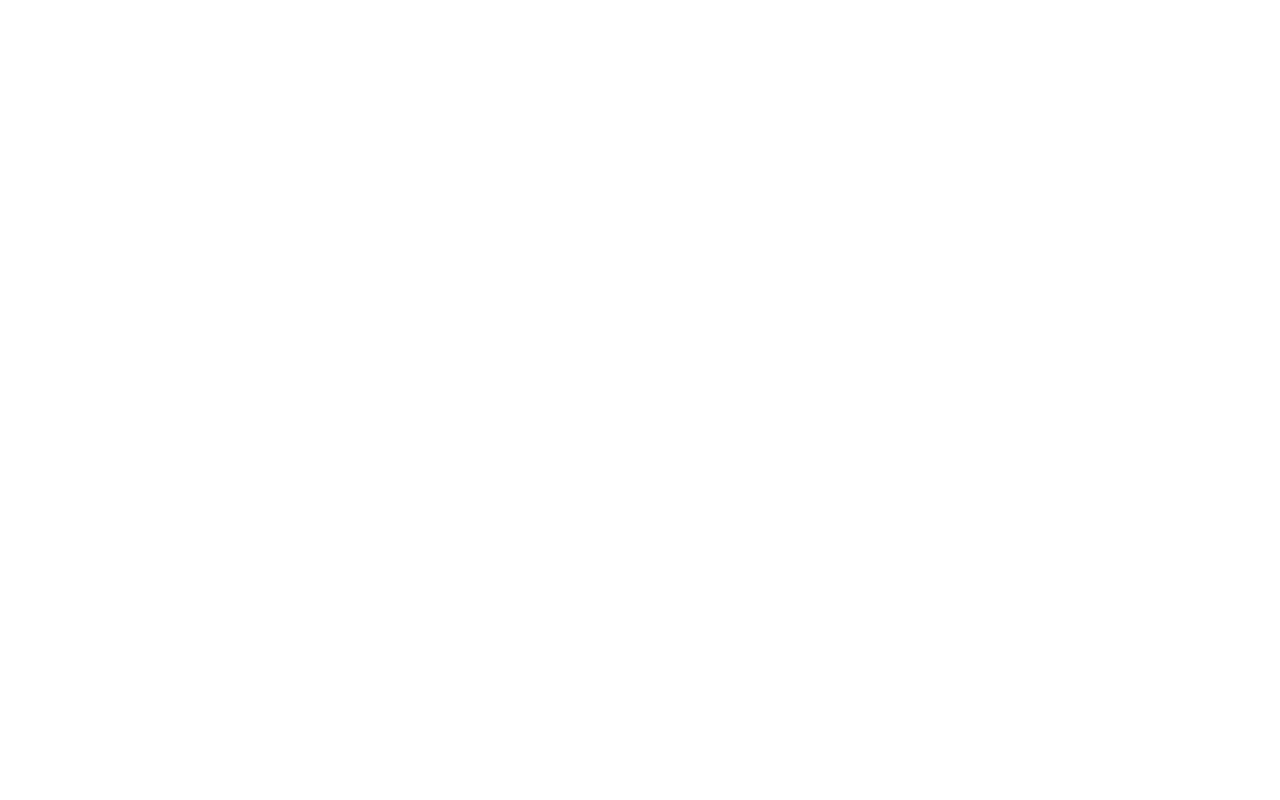
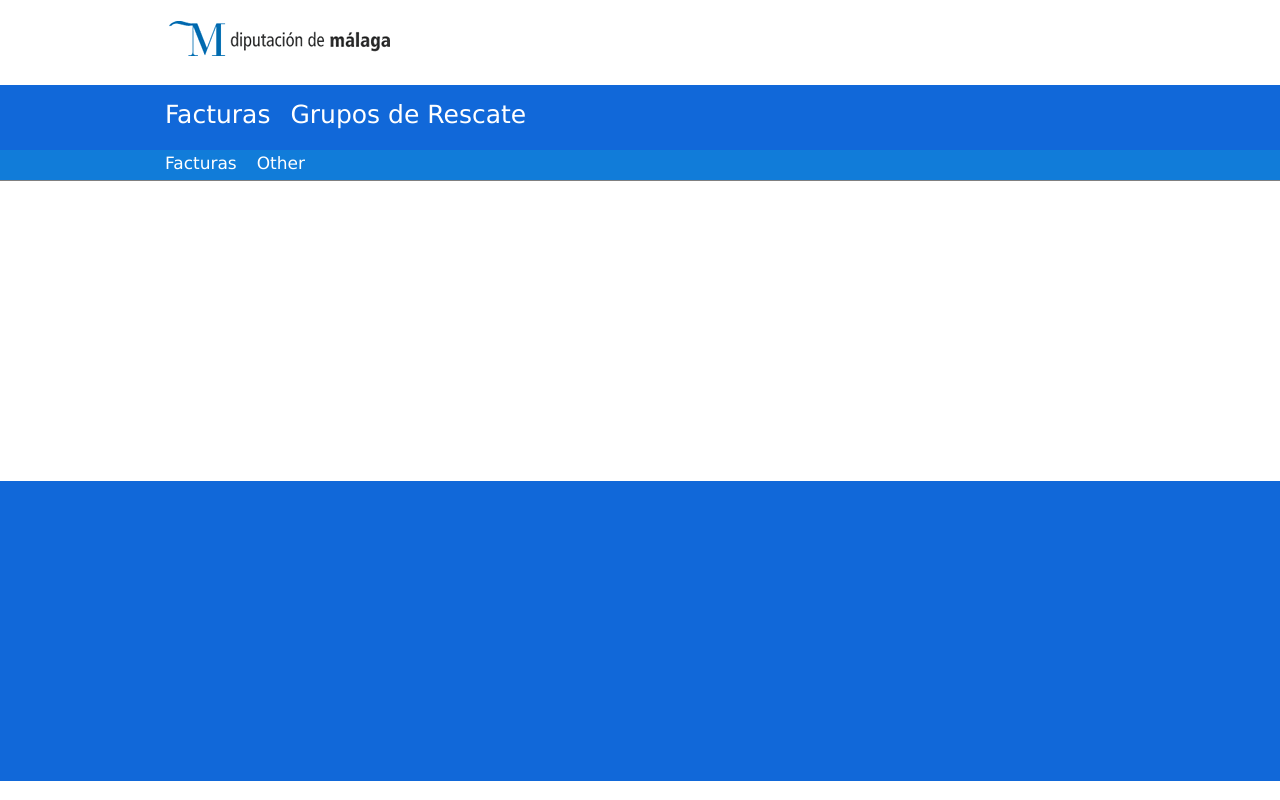
Before and after one commit to baenans/SINFINT, a plain HTML site: page index.htm in a window 1280 px wide. Drawn offline with Linux system fonts and the light colour scheme.

Commit message:
Añadido estilo base

```diff
--- a/css/estilo.css
+++ b/css/estilo.css
@@ -22,9 +22,82 @@ time, mark, audio, video {
 
 
 header{
+	width: 100%;
+	height: 65px;
+	padding-top:20px;
+}
+.logo{
+	width:232px;
+	height:38px;
+	background-image:url('../img/spritesMalaga.png');
+	background-repeat:no-repeat;
+	background-position:-95px -7px;
+}
+.logo:hover{
+	background-position:-97px -52px;
+}
+.wrapper{
+	width: 950px;
+	margin: 0 auto;
+}
 
+.menu{
+	width: 100%;
+	height: 65px;
+}
+.submenu{
+	width: 100%;
+	height: 30px;
+}
+.menu ul, .submenu ul{
+	list-style: none;
+	color: white;
+	font-family: Verdana;
+}
+.menu ul{
+	padding-top: 15px;
+}
+.submenu ul{
+	padding-top: 3px;
+}
+.menu li, .submenu li{
+	display: inline-block;
+	float: left;
+	margin-right: 20px;
+}
+.menu li:hover{
+	border-bottom: 3px solid white;
+	cursor: pointer;
+}
+.submenu li:hover{
+	border-bottom: 1px solid white;
+	cursor: pointer;
+}
+
+.menu li{
+	font-size: 25px;
+}
+
+.submenu li{
+	font-size: 17px;
+}
+
+.darkBlue{
+	background-color: #1168D9;
+}
+.blue{
+	background-color: #117CD9;
+}
+.softBlue{
+	background-color: #0D9FD9;
+}
+
+.grayBorderBottom{
+	border-bottom: 1px solid gray;
 }
 
 footer{
-
+	margin-top:300px;
+	width: 100%;
+	height: 300px;
 }
--- a/index.htm
+++ b/index.htm
@@ -3,15 +3,35 @@
 <head>
 	<meta charset="UTF-8">
 	<title></title>
+	<link rel="stylesheet" type="text/css" href="./css/estilo.css">
 </head>
 <body>
 
 	<header>
-
+		<div class='wrapper'>
+			<div class='logo'></div>
+		</div>
+		&nbsp;
 	</header>
 
-	<footer>
+	<div class='menu darkBlue'>
+		<ul class='wrapper'>
+				<li>Facturas</li>
+				<li>Grupos de Rescate</li>
+		</ul>
+	</div>
 
+	<div class='submenu blue grayBorderBottom'>
+		<ul class='wrapper'>
+				<li>Facturas</li>
+				<li>Other</li>
+		</ul>
+	</div>
+
+	<footer class='darkBlue'>
+		<div class='wrapper'>
+
+		</div>
 	</footer>
 </body>
 </html>
```
